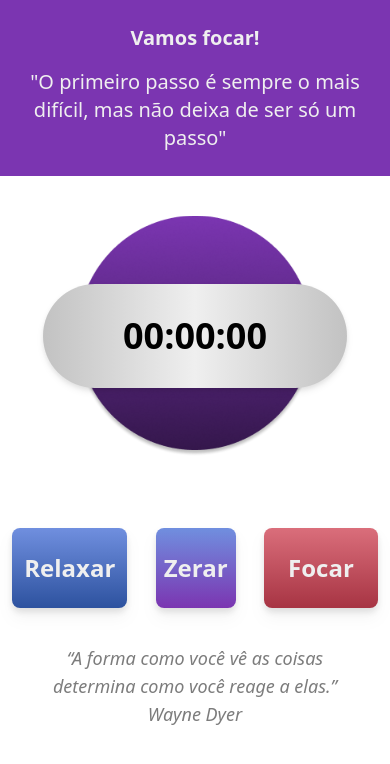
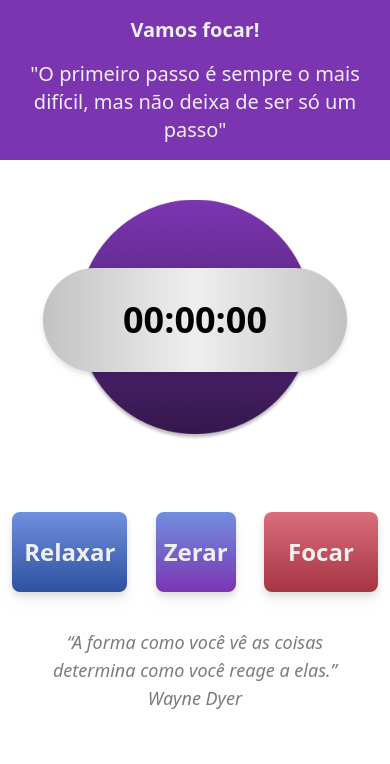
Before and after one commit to LanaGomes/timeSync, a React (Vite) app: page / in a window 390 px wide. Shown: the top 764 px of the page. Built offline with nearby package versions, Linux system fonts and the light colour scheme.

Commit message:
adjusting font size

```diff
--- a/src/components/MainMessage.jsx
+++ b/src/components/MainMessage.jsx
@@ -3,11 +3,11 @@ import { useState } from "react";
 function MainMessage({ mode, sign, time, hours, minutes, seconds }) {
   const getClassNameMainMessage = () => {
     if (mode === "rest") {
-      return "bg-blue p-6 text-xl flex-1 text-center sm:text-1xl lg:text-3xl lg:p-8 text-white";
+      return "bg-blue p-4 text-xl flex-1 text-center sm:text-1xl lg:text-3xl lg:p-8 text-white";
     } else if (mode === "focus") {
-      return "bg-red p-6 text-xl flex-1 text-center sm:text-1xl lg:text-3xl lg:p-8  text-white";
+      return "bg-red p-4 text-xl flex-1 text-center sm:text-1xl lg:text-3xl lg:p-8  text-white";
     } else {
-      return "bg-purple p-6 text-xl flex-1 text-center sm:text-1xl lg:text-3xl lg:p-8  text-white";
+      return "bg-purple p-4 text-xl flex-1 text-center sm:text-1xl lg:text-3xl lg:p-8  text-white";
     }
   };
   const timeBalance = () => {
```
